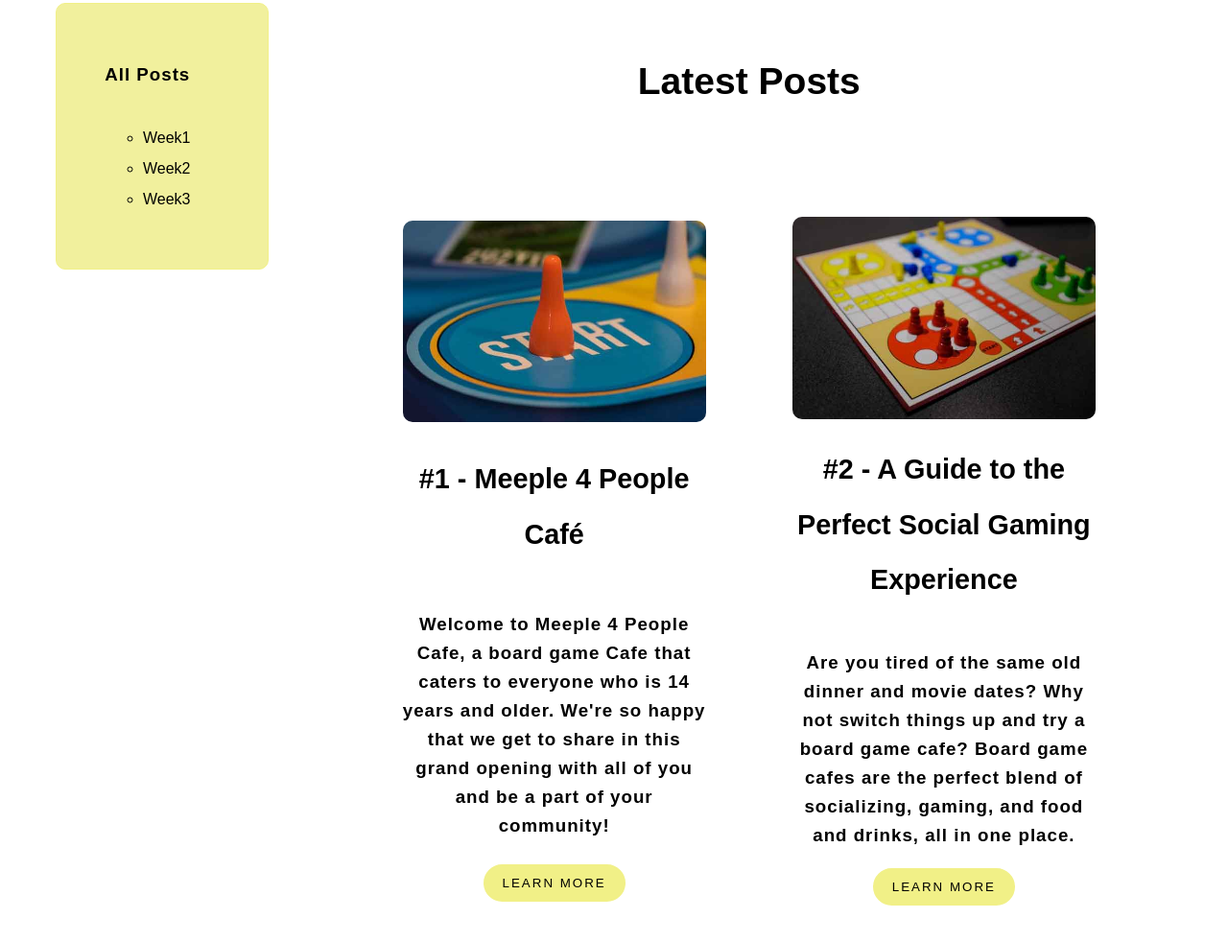
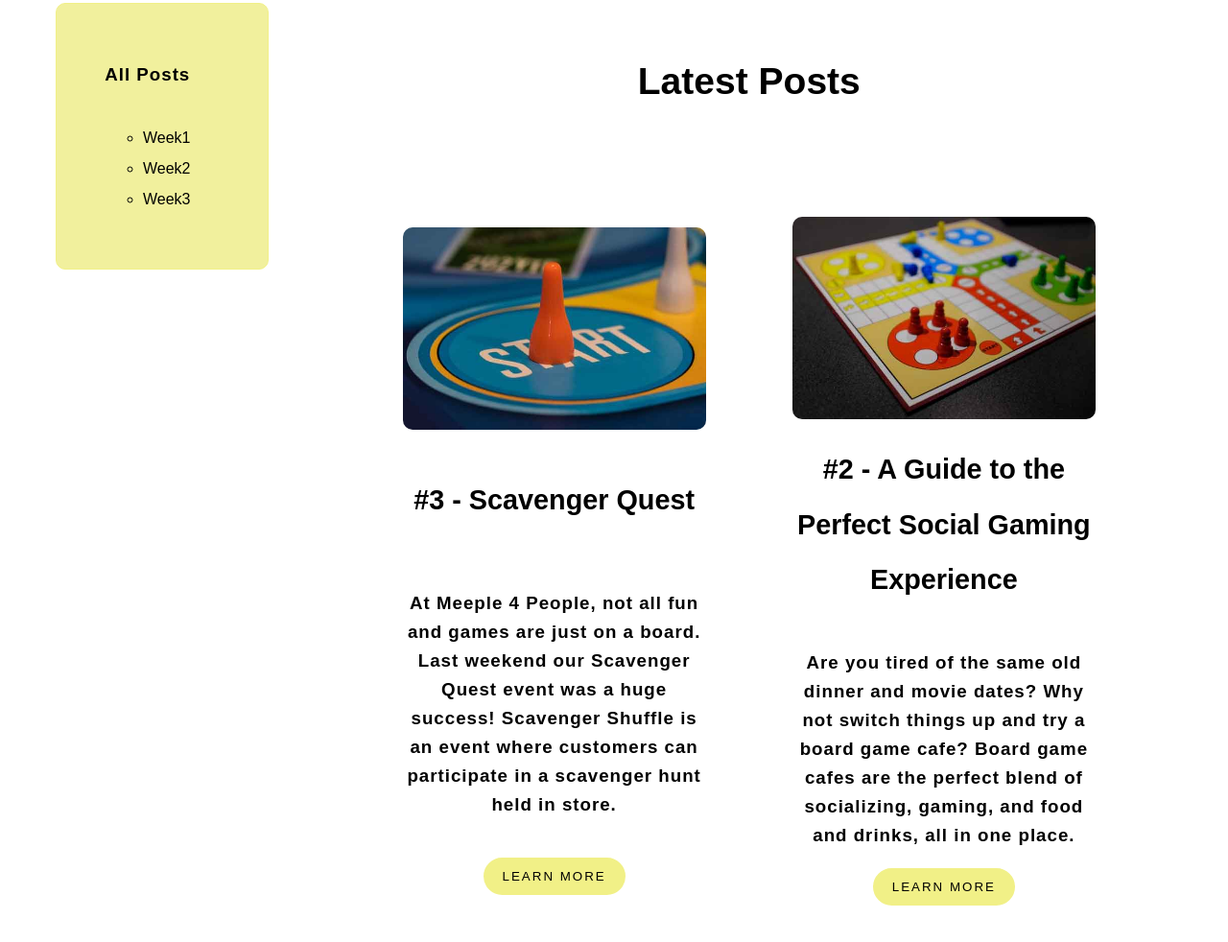
Before and after one commit to SeleneChoi/meeple4people, a plain HTML site: page blog.html in a window 1280 px wide. Shown: the part 348-1330 px from the top of the page at 96% size. Drawn offline with Linux system fonts and the light colour scheme; a web font is replaced by a local one.

Commit message:
blog main update

```diff
--- a/blog.html
+++ b/blog.html
@@ -65,10 +65,8 @@
 
                 <div class="container" id="test">
                         <img class="main_img" src="img/game1.jpg" alt="blog">
-                        <h2> #1 - Meeple 4 People Café </h2>
-                        <h3>Welcome to Meeple 4 People Cafe, a board game Cafe that caters to everyone
-                            who is 14 years and older. We're so happy that we get to share in this grand
-                            opening with all of you and be a part of your community!
+                        <h2> #3 - Scavenger Quest </h2>
+                        <h3>At Meeple 4 People, not all fun and games are just on a board. Last weekend our Scavenger Quest event was a huge success! Scavenger Shuffle is an event where customers can participate in a scavenger hunt held in store.
                         </h3>
                         <a href="blog_child.html"><button class="main_button"> Learn More </button></a>
                 </div>
```
